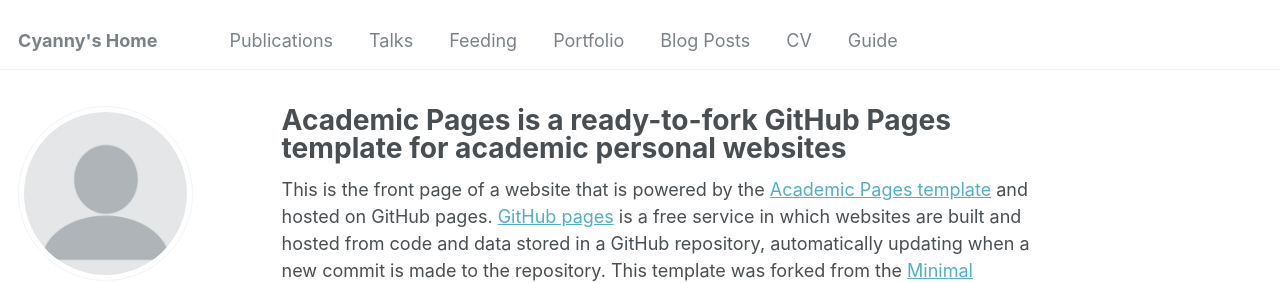
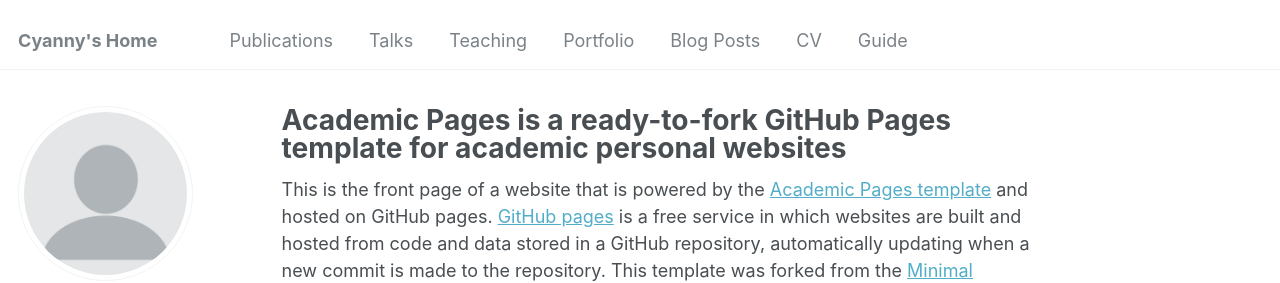
Before and after one commit to CyannyPasiify/cyannypasiify.github.io, a Jekyll site: the page built from _pages/about.md, in a window 1280 px wide. Shown: the top 283 px of the page. Built offline with Jekyll 4.4.1, drawn with Linux system fonts in a browser that asks for light colours.

Commit message:
Update navigation.yml

```diff
--- a/_data/navigation.yml
+++ b/_data/navigation.yml
@@ -11,7 +11,7 @@ main:
   - title: "Talks"
     url: /talks/
 
-  - title: "Feeding"
+  - title: "Teaching"
     url: /teaching/
 
   - title: "Portfolio"
```
